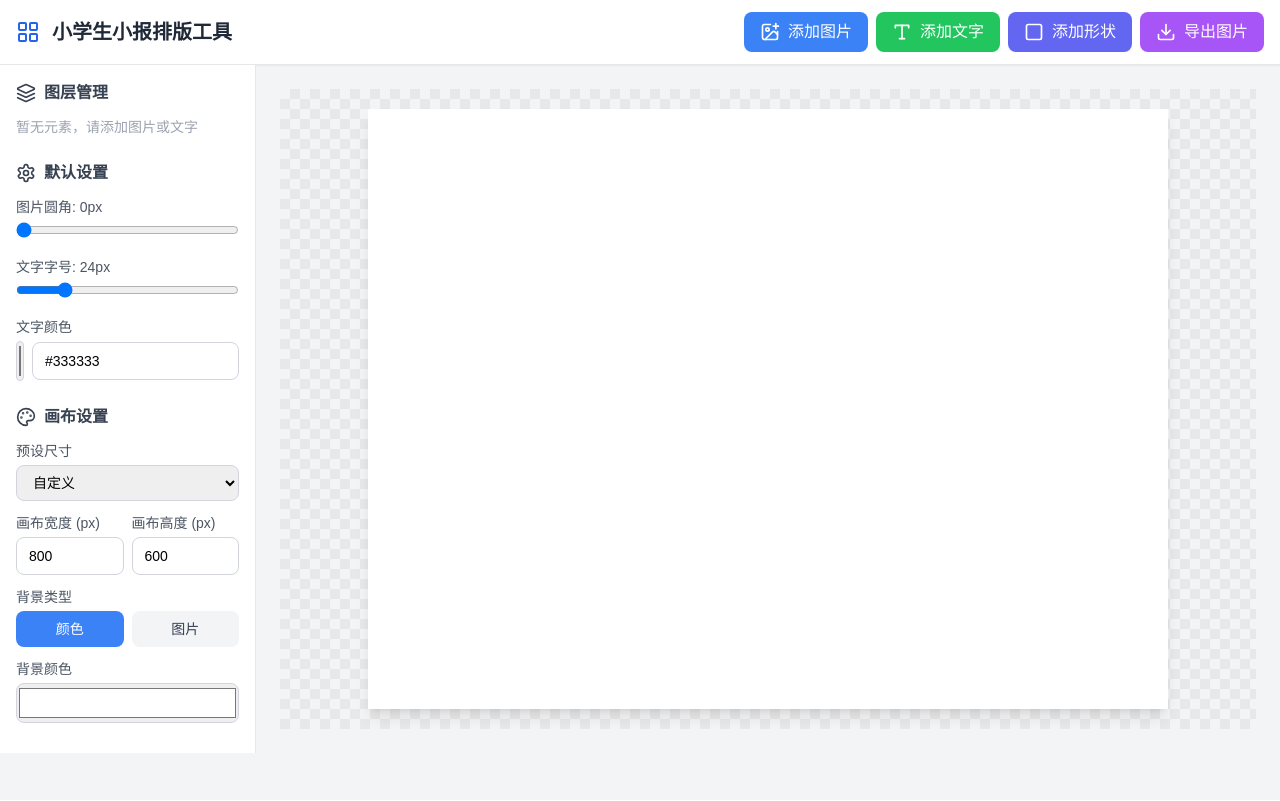
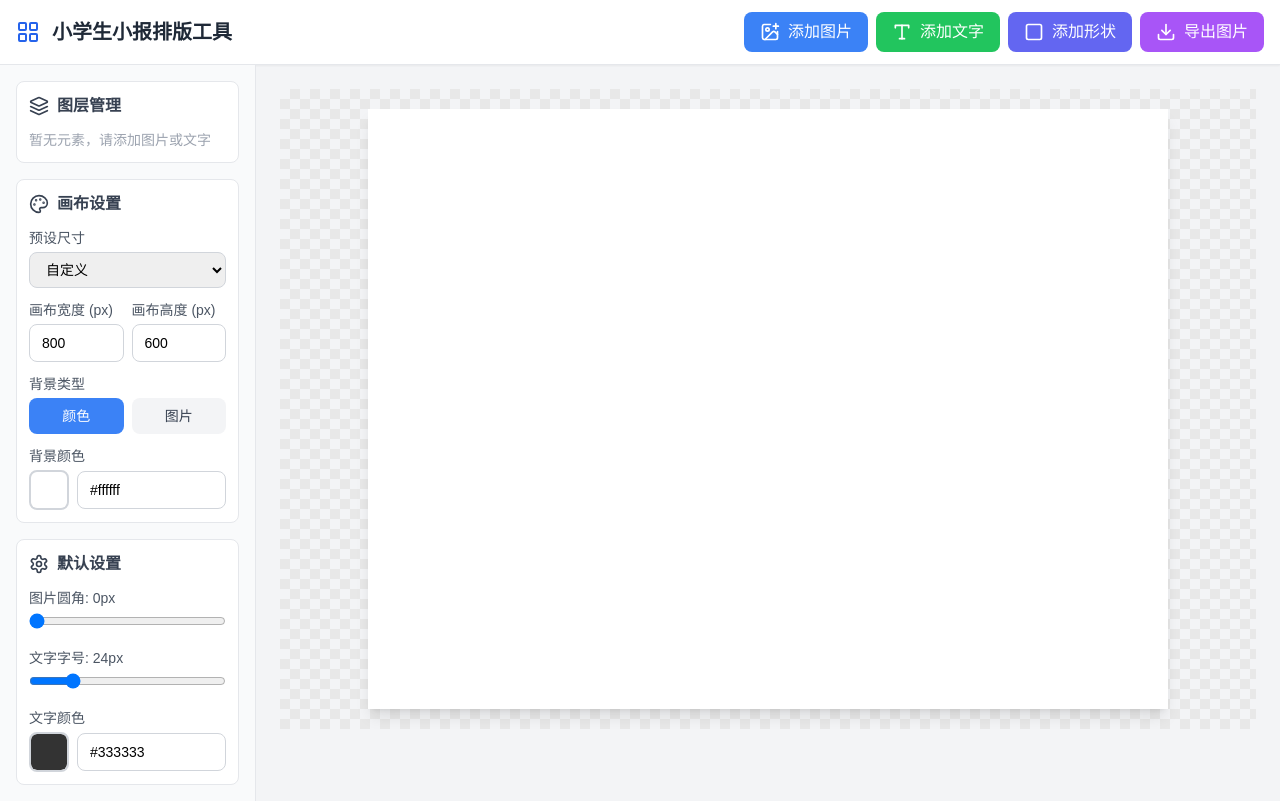
Before and after one commit to wl570311408/simple-ps, a Vue app: page / in a window 1280 px wide. Built offline with nearby package versions, Linux system fonts and the light colour scheme.

Commit message:
优化UI布局和交互

```diff
--- a/src/App.vue
+++ b/src/App.vue
@@ -100,7 +100,8 @@
     </header>
 
     <div class="flex">
-      <aside class="w-64 bg-white border-r border-gray-200 p-4">
+      <aside class="w-64 bg-gray-50 border-r border-gray-200 p-4 space-y-4">
+        <div class="bg-white rounded-lg border border-gray-200 p-3">
           <h3 class="font-semibold text-gray-700 mb-3 flex items-center gap-2">
             <Layers class="w-5 h-5" />
             图层管理
@@ -108,9 +109,9 @@
           <div v-if="elements.length === 0" class="text-gray-400 text-sm">
             暂无元素，请添加图片或文字
           </div>
-        <div v-else class="space-y-2 max-h-96 overflow-y-auto">
+          <div v-else class="space-y-2 max-h-80 overflow-y-auto">
             <div
-            v-for="(element, index) in elements"
+              v-for="(element, index) in sortedElements"
               :key="element.id"
               @click="selectElement(element)"
               :class="[
@@ -123,20 +124,20 @@
               <ImageIcon v-if="element.type === 'image'" :size="20" class="text-gray-600" />
               <Type v-else-if="element.type === 'text'" class="w-5 h-5 text-gray-600" />
               <Square v-else class="w-5 h-5 text-gray-600" />
-            <span class="text-sm flex-1 truncate">
-              {{ element.type === 'image' ? '图片' : (element.type === 'text' ? '文字' : '形状') }} {{ index + 1 }}
+              <span class="text-sm flex-1 truncate" :style="element.type === 'shape' ? { color: element.color } : {}">
+                {{ getLayerName(element) }}
               </span>
               <button
-              @click.stop="bringToFront(element)"
+                @click.stop="moveUp(element)"
                 class="p-1 hover:bg-gray-200 rounded"
-              title="置于顶层"
+                title="上移一层"
               >
                 <ChevronUp class="w-4 h-4" />
               </button>
               <button
-              @click.stop="sendToBack(element)"
+                @click.stop="moveDown(element)"
                 class="p-1 hover:bg-gray-200 rounded"
-              title="置于底层"
+                title="下移一层"
               >
                 <ChevronDown class="w-4 h-4" />
               </button>
@@ -149,8 +150,9 @@
               </button>
             </div>
           </div>
-
-        <div v-if="selectedElement" class="mt-6 border-t border-gray-200 pt-4">
+        </div>
+
+        <div v-if="selectedElement" class="bg-white rounded-lg border border-gray-200 p-3">
           <h3 class="font-semibold text-gray-700 mb-3 flex items-center gap-2">
             <Edit3 class="w-5 h-5" />
             素材编辑
@@ -286,12 +288,20 @@
             </div>
             <div>
               <label class="block text-sm text-gray-600 mb-1">颜色</label>
+              <div class="flex items-center gap-2">
                 <input
                   type="color"
                   v-model="textEditorData.color"
                   @input="updateTextElement"
-                class="w-full h-10 rounded-lg cursor-pointer border border-gray-300"
-              />
+                  class="w-10 h-10 rounded-lg cursor-pointer border border-gray-300 flex-shrink-0"
+                />
+                <input
+                  type="text"
+                  v-model="textEditorData.color"
+                  @input="updateTextElement"
+                  class="flex-1 min-w-0 px-3 py-2 border border-gray-300 rounded-lg text-sm"
+                />
+              </div>
             </div>
             <div>
               <label class="block text-sm text-gray-600 mb-1">对齐</label>
@@ -383,13 +393,13 @@
                   type="color"
                   v-model="shapeEditorData.color"
                   @input="updateShapeElement"
-                  class="w-12 h-10 rounded cursor-pointer border border-gray-300"
+                  class="w-10 h-10 rounded-lg cursor-pointer border border-gray-300 flex-shrink-0"
                 />
                 <input
                   type="text"
                   v-model="shapeEditorData.color"
                   @input="updateShapeElement"
-                  class="flex-1 px-3 py-2 border border-gray-300 rounded-lg text-sm"
+                  class="flex-1 min-w-0 px-3 py-2 border border-gray-300 rounded-lg text-sm"
                 />
               </div>
             </div>
@@ -508,51 +518,7 @@
           </div>
         </div>
 
-        <div class="mt-6">
-          <h3 class="font-semibold text-gray-700 mb-3 flex items-center gap-2">
-            <Settings class="w-5 h-5" />
-            默认设置
-          </h3>
-          <div class="space-y-3">
-            <div>
-              <label class="block text-sm text-gray-600 mb-1">图片圆角: {{ defaultSettings.imageBorderRadius }}px</label>
-              <input
-                type="range"
-                v-model.number="defaultSettings.imageBorderRadius"
-                min="0"
-                max="50"
-                class="w-full"
-              />
-            </div>
-            <div>
-              <label class="block text-sm text-gray-600 mb-1">文字字号: {{ defaultSettings.textFontSize }}px</label>
-              <input
-                type="range"
-                v-model.number="defaultSettings.textFontSize"
-                min="12"
-                max="72"
-                class="w-full"
-              />
-            </div>
-            <div>
-              <label class="block text-sm text-gray-600 mb-1">文字颜色</label>
-              <div class="flex items-center gap-2">
-                <input
-                  type="color"
-                  v-model="defaultSettings.textColor"
-                  class="w-12 h-10 rounded cursor-pointer border border-gray-300"
-                />
-                <input
-                  type="text"
-                  v-model="defaultSettings.textColor"
-                  class="flex-1 px-3 py-2 border border-gray-300 rounded-lg text-sm"
-                />
-              </div>
-            </div>
-          </div>
-        </div>
-
-        <div class="mt-6">
+        <div v-if="!selectedElement" class="bg-white rounded-lg border border-gray-200 p-3">
           <h3 class="font-semibold text-gray-700 mb-3 flex items-center gap-2">
             <Palette class="w-5 h-5" />
             画布设置
@@ -617,11 +583,18 @@
             </div>
             <div v-if="canvasBgType === 'color'">
               <label class="block text-sm text-gray-600 mb-1">背景颜色</label>
+              <div class="flex items-center gap-2">
                 <input
                   type="color"
                   v-model="canvasBgColor"
-                class="w-full h-10 rounded-lg cursor-pointer border border-gray-300"
-              />
+                  class="w-10 h-10 rounded-lg cursor-pointer border border-gray-300 flex-shrink-0"
+                />
+                <input
+                  type="text"
+                  v-model="canvasBgColor"
+                  class="flex-1 min-w-0 px-3 py-2 border border-gray-300 rounded-lg text-sm"
+                />
+              </div>
             </div>
             <div v-if="canvasBgType === 'image'">
               <label class="block text-sm text-gray-600 mb-1">背景图片</label>
@@ -659,6 +632,50 @@
                     <option value="actual">实际尺寸</option>
                   </select>
                 </div>
+              </div>
+            </div>
+          </div>
+        </div>
+
+        <div v-if="!selectedElement" class="bg-white rounded-lg border border-gray-200 p-3">
+          <h3 class="font-semibold text-gray-700 mb-3 flex items-center gap-2">
+            <Settings class="w-5 h-5" />
+            默认设置
+          </h3>
+          <div class="space-y-3">
+            <div>
+              <label class="block text-sm text-gray-600 mb-1">图片圆角: {{ defaultSettings.imageBorderRadius }}px</label>
+              <input
+                type="range"
+                v-model.number="defaultSettings.imageBorderRadius"
+                min="0"
+                max="50"
+                class="w-full"
+              />
+            </div>
+            <div>
+              <label class="block text-sm text-gray-600 mb-1">文字字号: {{ defaultSettings.textFontSize }}px</label>
+              <input
+                type="range"
+                v-model.number="defaultSettings.textFontSize"
+                min="12"
+                max="72"
+                class="w-full"
+              />
+            </div>
+            <div>
+              <label class="block text-sm text-gray-600 mb-1">文字颜色</label>
+              <div class="flex items-center gap-2">
+                <input
+                  type="color"
+                  v-model="defaultSettings.textColor"
+                  class="w-10 h-10 rounded-lg cursor-pointer border border-gray-300 flex-shrink-0"
+                />
+                <input
+                  type="text"
+                  v-model="defaultSettings.textColor"
+                  class="flex-1 min-w-0 px-3 py-2 border border-gray-300 rounded-lg text-sm"
+                />
               </div>
             </div>
           </div>
@@ -734,9 +751,17 @@
                   class="absolute inset-0 flex items-center justify-center"
                   :style="getShapeOuterStyle(element)"
                 >
-                  <div
-                    :style="getShapeInnerStyle(element)"
-                  ></div>
+                  <svg v-if="element.shapeType === 'heart'" :width="element.width" :height="element.height" viewBox="0 0 24 24" class="overflow-visible">
+                    <path d="M12 21.35l-1.45-1.32C5.4 15.36 2 12.28 2 8.5 2 5.42 4.42 3 7.5 3c1.74 0 3.41.81 4.5 2.09C13.09 3.81 14.76 3 16.5 3 19.58 3 22 5.42 22 8.5c0 3.78-3.4 6.86-8.55 11.54L12 21.35z" :fill="element.color"/>
+                  </svg>
+                  <svg v-else-if="element.shapeType === 'star'" :width="element.width" :height="element.height" viewBox="0 0 24 24" class="overflow-visible">
+                    <polygon points="12,2 15,9 22,9 16,14 18,22 12,18 6,22 8,14 2,9 9,9" :fill="element.color"/>
+                  </svg>
+                  <svg v-else-if="element.shapeType === 'arrow'" :width="element.width" :height="element.height" viewBox="0 0 24 24" class="overflow-visible">
+                    <rect x="3" y="8" width="14" height="8" rx="1" :fill="element.color"/>
+                    <polygon points="17,4 24,12 17,20" :fill="element.color"/>
+                  </svg>
+                  <div v-else :style="getShapeInnerStyle(element)"></div>
                 </div>
               </div>
 
@@ -966,19 +991,36 @@ const updateTextStyle = (style) => {
   if (selectedElement.value?.type === 'text') {
     const el = selectedElement.value
     if (style === 'bold') {
-      if (el.bold !== textEditorData.value.bold) {
       saveHistory(el)
       el.bold = !el.bold
       textEditorData.value.bold = el.bold
-      }
     } else if (style === 'italic') {
-      if (el.italic !== textEditorData.value.italic) {
       saveHistory(el)
       el.italic = !el.italic
       textEditorData.value.italic = el.italic
     }
   }
 }
+
+const getLayerName = (element) => {
+  if (element.type === 'image') {
+    return '图片'
+  } else if (element.type === 'text') {
+    return '文字'
+  } else if (element.type === 'shape') {
+    const shapeNames = {
+      rectangle: '矩形',
+      circle: '圆形',
+      ellipse: '椭圆',
+      triangle: '三角形',
+      diamond: '菱形',
+      star: '五角星',
+      heart: '心形',
+      arrow: '箭头'
+    }
+    return shapeNames[element.shapeType] || '形状'
+  }
+  return '元素'
 }
 
 const sortedElements = computed(() => {
@@ -1426,12 +1468,13 @@ const getShapeInnerStyle = (element) => {
   } else if (element.shapeType === 'star') {
     style.clipPath = `polygon(50% 0%, 61% 35%, 98% 35%, 68% 57%, 79% 91%, 50% 70%, 21% 91%, 32% 57%, 2% 35%, 39% 35%)`
   } else if (element.shapeType === 'heart') {
-    style.clipPath = `polygon(50% 75%, 25% 45%, 10% 45%, 20% 65%, 15% 85%, 50% 100%, 85% 85%, 80% 65%, 90% 45%, 75% 45%)`
+    style.clipPath = `polygon(50% 95%, 5% 55%, 20% 50%, 35% 65%, 50% 5%, 65% 65%, 80% 50%, 95% 55%)`
   } else if (element.shapeType === 'arrow') {
     const w = element.width
     const h = element.height
-    const arrowLen = h * 0.5
-    style.clipPath = `polygon(0% 50%, ${w - arrowLen}% 50%, ${w - arrowLen}% ${25}%, 100% 50%, ${w - arrowLen}% ${75}%, ${w - arrowLen}% 50%)`
+    const shaftWidth = h * 0.3
+    const arrowHeadLen = h * 0.5
+    style.clipPath = `polygon(0% ${50 - shaftWidth/2}%, 0% ${50 + shaftWidth/2}%, ${w - arrowHeadLen}% ${50 + shaftWidth/2}%, ${w - arrowHeadLen}% ${50 + h/2}%, 100% 50%, ${w - arrowHeadLen}% ${50 - h/2}%, ${w - arrowHeadLen}% ${50 - shaftWidth/2}%, 0% ${50 - shaftWidth/2}%)`
   }
 
   if (element.blur && element.blur > 0) {
@@ -1821,6 +1864,28 @@ const bringToFront = (element) => {
   element.zIndex = maxZIndex + 1
 }
 
+const moveUp = (element) => {
+  const sorted = sortedElements.value
+  const currentIndex = sorted.findIndex(e => e.id === element.id)
+  if (currentIndex < sorted.length - 1) {
+    const currentZIndex = element.zIndex
+    const nextElement = sorted[currentIndex + 1]
+    element.zIndex = nextElement.zIndex
+    nextElement.zIndex = currentZIndex
+  }
+}
+
+const moveDown = (element) => {
+  const sorted = sortedElements.value
+  const currentIndex = sorted.findIndex(e => e.id === element.id)
+  if (currentIndex > 0) {
+    const currentZIndex = element.zIndex
+    const prevElement = sorted[currentIndex - 1]
+    element.zIndex = prevElement.zIndex
+    prevElement.zIndex = currentZIndex
+  }
+}
+
 const sendToBack = (element) => {
   const minZIndex = Math.min(...elements.value.map(e => e.zIndex), 1)
   element.zIndex = minZIndex - 1
--- a/src/style.css
+++ b/src/style.css
@@ -97,3 +97,20 @@ body {
   content: attr(data-placeholder);
   color: #9ca3af;
 }
+
+input[type="color"] {
+  -webkit-appearance: none;
+  padding: 0;
+  cursor: pointer;
+  border-width: 2px;
+  border-style: solid;
+}
+
+input[type="color"]::-webkit-color-swatch-wrapper {
+  padding: 0;
+}
+
+input[type="color"]::-webkit-color-swatch {
+  border: none;
+  border-radius: 0.375rem;
+}
```
Lines whose indentation alone changed are shown as unchanged.
